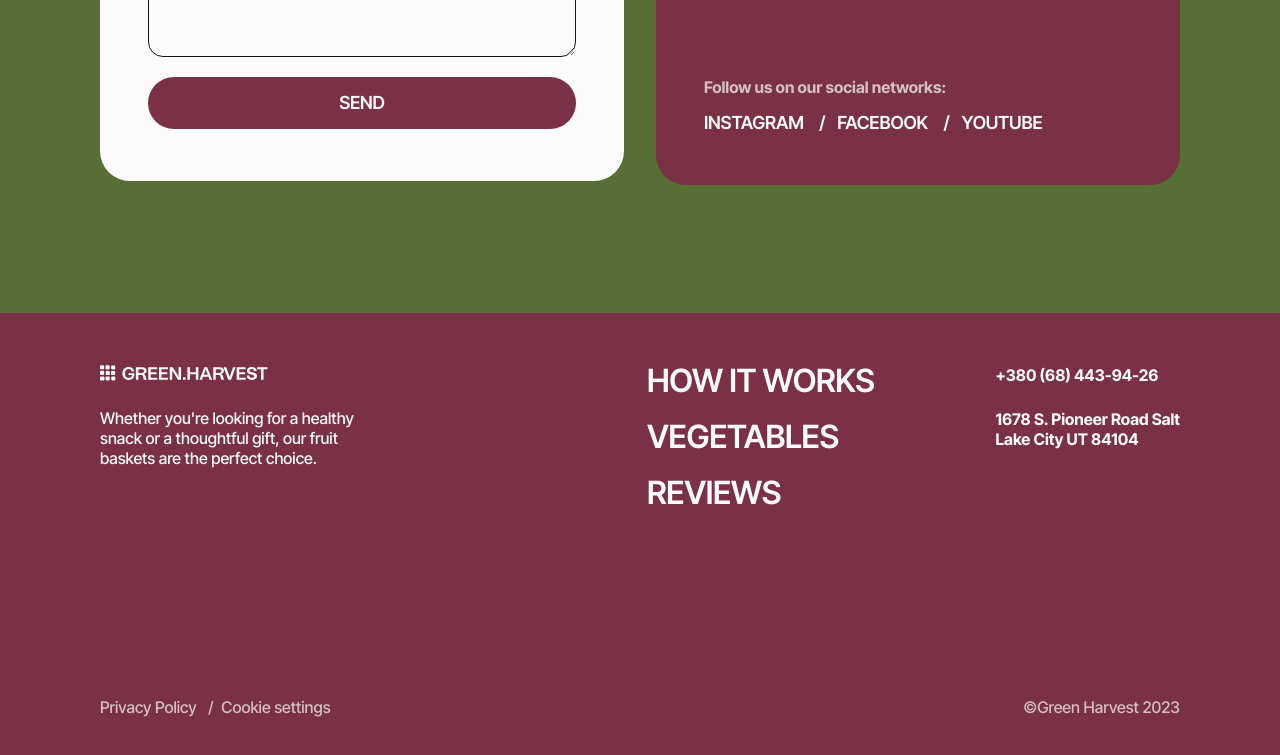
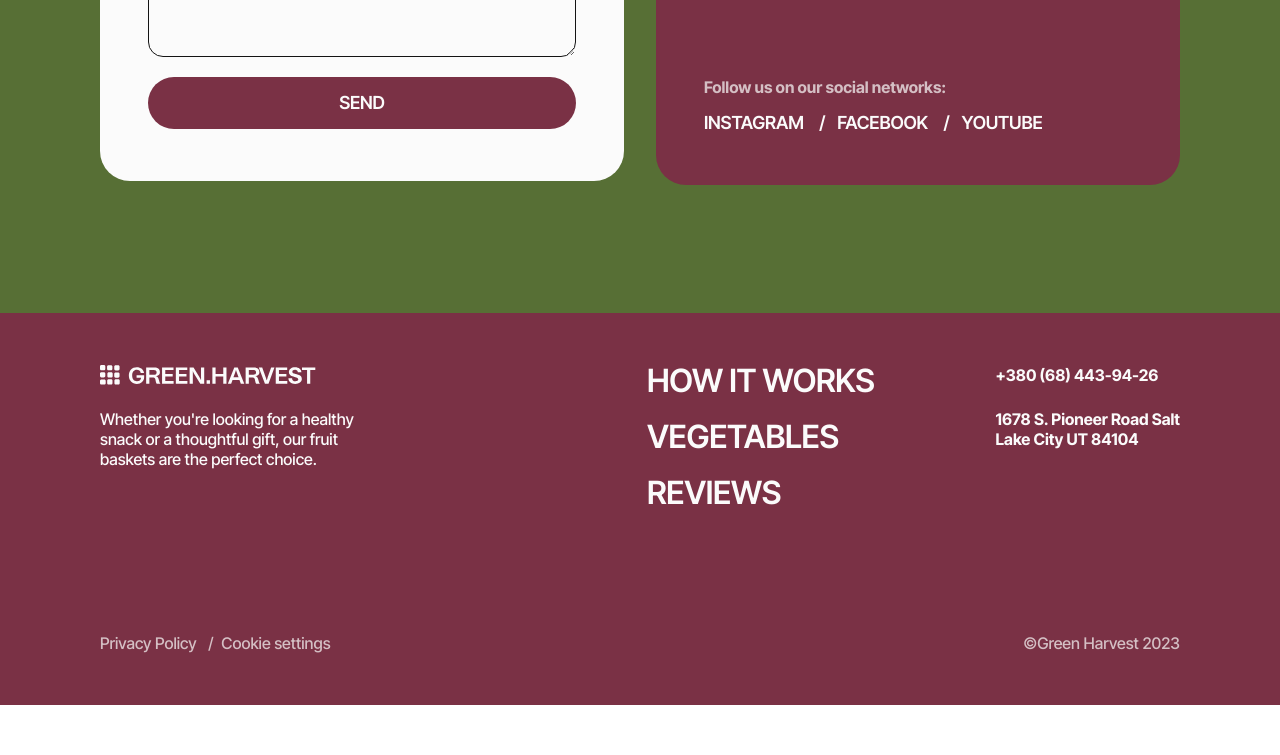
Before and after one commit to tymur-lykho/test-command-repo, a website built with Vite: page src/index.html in a window 1280 px wide. Shown: the part 5477-6232 px from the top of the page. After the commit the page ends 6182 px from the top, so only its background shows below. Built offline with nearby package versions, Linux system fonts and the light colour scheme.

Commit message:
Update footer.html & css

```diff
--- a/src/css/footer.css
+++ b/src/css/footer.css
@@ -3,17 +3,9 @@
   background-color: var(--color-primary-brand);
 }
 
-.footer-logo {
-  max-width: 168px;
-  height: 16px;
-}
-
 @media only screen and (min-width: 768px) {
   .footer {
     padding: 32px 0;
-  }
-  .footer-logo {
-    fill: ;
   }
 }
 @media only screen and (min-width: 1280px) {
@@ -38,13 +30,34 @@
   margin-bottom: 40px;
   max-width: 265px;
 }
+@media only screen and (min-width: 768px) {
+  .footer-logo-text {
+    margin-bottom: 0;
+  }
+}
+.footer-logo-link {
+  display: block;
+  max-width: 168px;
+  max-height: 16px;
+
+  margin-bottom: 14px;
+}
+@media only screen and (min-width: 768px) {
+  .footer-logo-link {
+    max-width: 216px;
+    max-height: 20px;
+
+    margin-bottom: 24px;
+  }
+}
 .footer-logo {
-  margin-bottom: 14px;
+  width: 168px;
+  height: 16px;
 }
 @media only screen and (min-width: 768px) {
   .footer-logo {
     width: 216px;
-    margin-bottom: 24px;
+    height: 20px;
   }
 }
 .footer-text {
@@ -79,6 +92,11 @@
 @media only screen and (min-width: 768px) {
   .footer-nav-list {
     margin-bottom: 64px;
+  }
+}
+@media only screen and (min-width: 1280px) {
+  .footer-nav-list {
+    margin-bottom: 0;
   }
 }
 .footer-nav-item {
@@ -145,7 +163,6 @@
   content: '/';
   margin: 0 8px;
 }
-
 .footer-policy-item:last-child::after {
   display: none;
 }
--- a/src/partials/footer.html
+++ b/src/partials/footer.html
@@ -2,9 +2,9 @@
   <div class="container footer-container">
     <div class="footer-header">
       <div class="footer-logo-text">
-        <a href="#" target="_blank">
-          <svg class="footer-logo" alt="logo" width="168" height="16">
-            <use href="../img/sprite.svg#logo"></use>
+        <a class="footer-logo-link" href="#">
+          <svg class="footer-logo" alt="logo" width="216" height="20">
+            <use href="img/sprite.svg#logo"></use>
           </svg>
         </a>
         <p class="footer-text">
```
